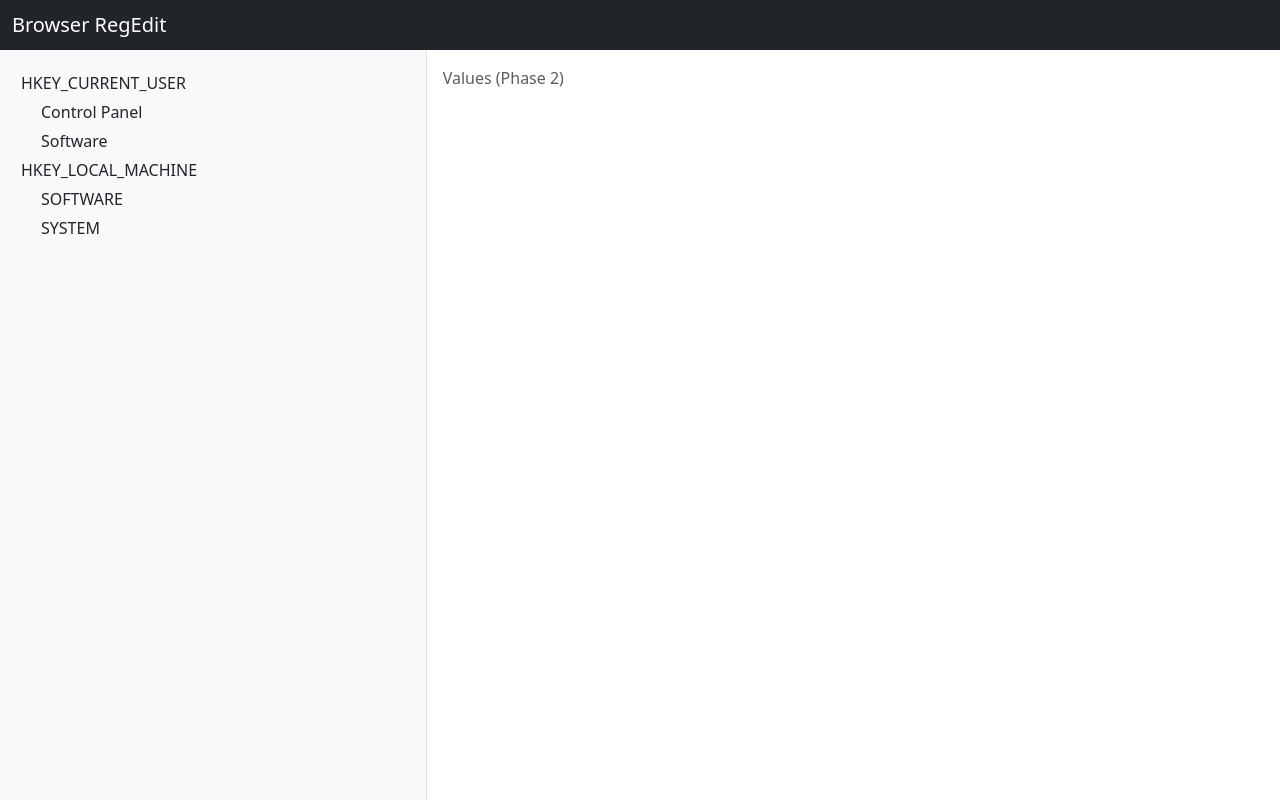
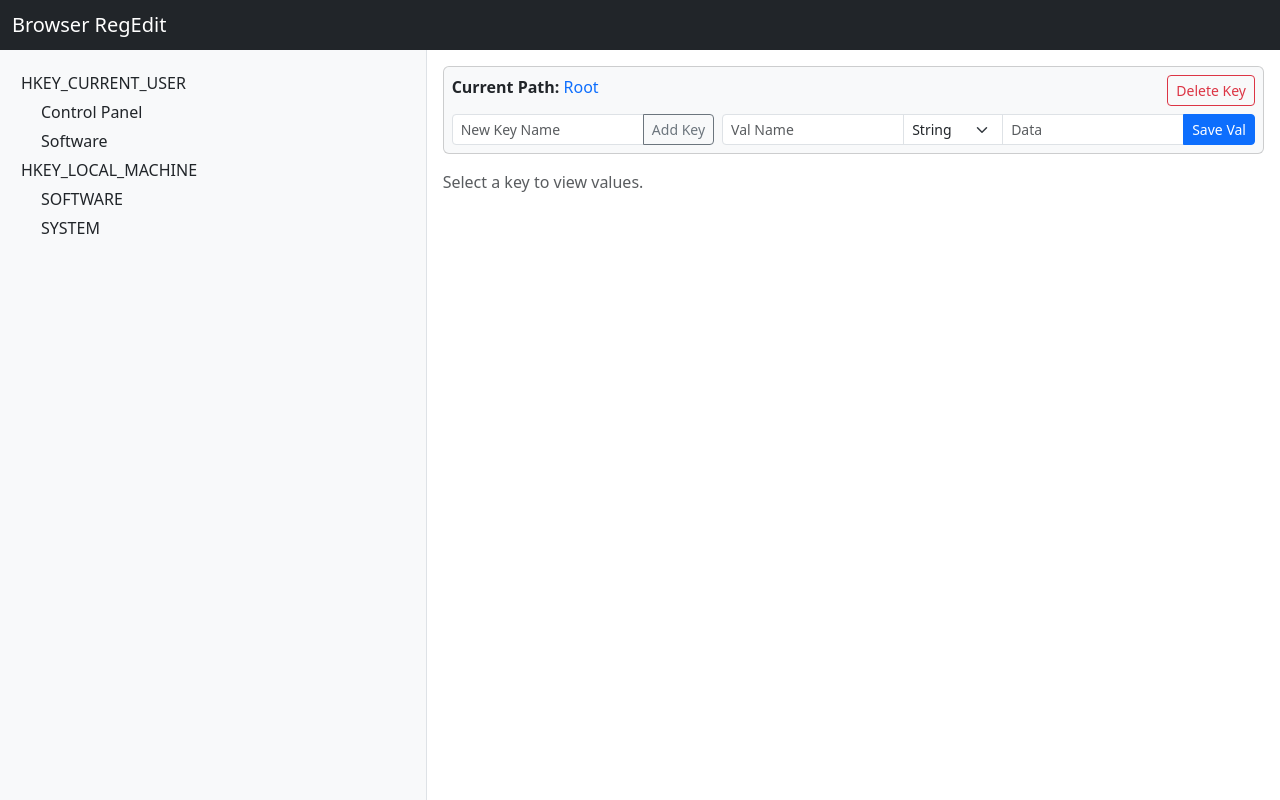
Before and after one commit to TofuAndRice/PYTHON_2025, a Flask app: page / in a window 1280 px wide. Run offline with Flask 3, Linux system fonts and the light colour scheme.

Commit message:
Phase 3 - Implemented create, edit, and delete operations
- Added create_key, delete_key, set_value, and delete_value to RegistryManager.
- Created API endpoints for POST/DELETE on /api/keys and /api/values.
- Added action toolbar to index.html for creating keys/values.
- Implemented JS functions to handle form submission and table actions.
- Added Edit/Delete buttons to the value list table.

```diff
--- a/app/routes.py
+++ b/app/routes.py
@@ -7,48 +7,25 @@ This module defines the URL endpoints for the web interface and API.
 from flask import Blueprint, render_template, jsonify, request
 from app import registry_manager
 
-# Define the main blueprint
 main = Blueprint('main', __name__)
 
 @main.route('/')
 def index():
-    """
-    Render the main application interface.
-
-    Returns:
-        str: The rendered HTML for the index page.
-    """
     return render_template('index.html')
 
 @main.route('/api/tree')
 def get_tree():
-    """
-    API Endpoint: Get the full key hierarchy.
-
-    Returns:
-        JSON: Nested dictionary of keys.
-    """
     tree_data = registry_manager.get_tree()
     return jsonify(tree_data)
 
 @main.route('/api/values')
 def get_values():
-    """
-    API Endpoint: Get values for a specific key path.
-
-    Query Params:
-        path (str): The registry path (e.g. "HKEY_CURRENT_USER\Software")
-
-    Returns:
-        JSON: List of value objects or error.
-    """
     path = request.args.get('path', '')
     key_node = registry_manager.get_key(path)
 
     if key_node is None:
         return jsonify({"error": "Key not found"}), 404
 
-    # Convert values dict to a list for easier frontend rendering
     values_list = []
     for name, details in key_node["values"].items():
         values_list.append({
@@ -58,3 +35,44 @@ def get_values():
         })
 
     return jsonify({"values": values_list, "path": path})
+
+@main.route('/api/keys', methods=['POST', 'DELETE'])
+def manage_keys():
+    """Handle creation and deletion of keys."""
+    data = request.json
+    path = data.get('path', '')
+
+    if request.method == 'POST':
+        name = data.get('name')
+        if not name:
+            return jsonify({"error": "Name required"}), 400
+        success, msg = registry_manager.create_key(path, name)
+
+    elif request.method == 'DELETE':
+        success, msg = registry_manager.delete_key(path)
+
+    if success:
+        return jsonify({"message": msg})
+    return jsonify({"error": msg}), 400
+
+@main.route('/api/values', methods=['POST', 'DELETE'])
+def manage_values():
+    """Handle creation, update, and deletion of values."""
+    data = request.json
+    path = data.get('path', '')
+    name = data.get('name')
+
+    if not name:
+        return jsonify({"error": "Name required"}), 400
+
+    if request.method == 'POST':
+        val_type = data.get('type')
+        val_data = data.get('data')
+        success, msg = registry_manager.set_value(path, name, val_type, val_data)
+
+    elif request.method == 'DELETE':
+        success, msg = registry_manager.delete_value(path, name)
+
+    if success:
+        return jsonify({"message": msg})
+    return jsonify({"error": msg}), 400
--- a/app/static/js/app.js
+++ b/app/static/js/app.js
@@ -5,80 +5,66 @@
 
 console.log("Browser RegEdit initialized.");
 
-// State
 let currentPath = "";
 
 document.addEventListener("DOMContentLoaded", () => {
     loadTree();
 });
 
-/**
- * Fetch and render the registry key hierarchy.
- */
+// --- Read Operations ---
+
 function loadTree() {
     fetch('/api/tree')
         .then(response => response.json())
         .then(data => {
             const treeContainer = document.getElementById('tree-panel');
-            treeContainer.innerHTML = ''; // Clear loading text
+            treeContainer.innerHTML = '';
             treeContainer.appendChild(renderTreeNode(data, ""));
         })
         .catch(err => console.error("Error loading tree:", err));
 }
 
-/**
- * Recursive function to build the tree DOM.
- * @param {Object} node - The current node in the tree structure.
- * @param {String} path - The cumulative path to this node.
- */
 function renderTreeNode(node, path) {
     const ul = document.createElement('ul');
     ul.className = 'tree-list';
-    if (path === "") ul.style.paddingLeft = "0"; // Root level
+    if (path === "") ul.style.paddingLeft = "0";
 
     for (const keyName in node) {
         const li = document.createElement('li');
-
-        // Calculate full path for this key
         const fullPath = path ? `${path}\\${keyName}` : keyName;
 
-        // Create the clickable label
         const span = document.createElement('span');
         span.className = 'tree-item';
         span.textContent = keyName;
         span.onclick = (e) => {
-            e.stopPropagation(); // Prevent bubbling
+            e.stopPropagation();
             selectKey(fullPath, span);
         };
 
         li.appendChild(span);
 
-        // Recursively render children if any
         if (Object.keys(node[keyName]).length > 0) {
             li.appendChild(renderTreeNode(node[keyName], fullPath));
         }
-
         ul.appendChild(li);
     }
     return ul;
 }
 
-/**
- * Handle key selection: highlight UI and fetch values.
- */
 function selectKey(path, domElement) {
     currentPath = path;
+    document.getElementById('display-path').textContent = path;
 
-    // UI: Update active state
+    // Clear inputs
+    document.getElementById('new-key-name').value = '';
+    clearValueForm();
+
     document.querySelectorAll('.tree-item').forEach(el => el.classList.remove('active'));
-    domElement.classList.add('active');
+    if(domElement) domElement.classList.add('active');
 
     loadValues(path);
 }
 
-/**
- * Fetch and render values for the selected path.
- */
 function loadValues(path) {
     fetch(`/api/values?path=${encodeURIComponent(path)}`)
         .then(response => response.json())
@@ -88,38 +74,43 @@ function loadValues(path) {
         .catch(err => console.error("Error loading values:", err));
 }
 
-/**
- * Render the values table in the right panel.
- */
 function renderValuesTable(values) {
     const listPanel = document.getElementById('list-panel');
 
-    let html = `<h5>${currentPath || "Root"}</h5>`;
-
     if (!values || values.length === 0) {
-        html += '<p class="text-muted">No values found.</p>';
-        listPanel.innerHTML = html;
+        listPanel.innerHTML = '<p class="text-muted">No values found.</p>';
         return;
     }
 
-    html += `
-        <table class="table table-hover table-sm">
-            <thead>
+    let html = `
+        <table class="table table-hover table-sm border">
+            <thead class="table-light">
                 <tr>
                     <th>Name</th>
                     <th>Type</th>
                     <th>Data</th>
+                    <th style="width: 120px;">Actions</th>
                 </tr>
             </thead>
             <tbody>
     `;
 
     values.forEach(val => {
+        // Escape quotes for the onclick handlers
+        const safeName = val.name.replace(/"/g, '&quot;');
+        const safeData = String(val.data).replace(/"/g, '&quot;');
+
         html += `
             <tr>
                 <td>${val.name}</td>
                 <td>${val.type}</td>
                 <td class="text-break">${val.data}</td>
+                <td>
+                    <button class="btn btn-sm btn-link p-0 text-decoration-none"
+                        onclick="fillEditForm('${safeName}', '${val.type}', '${safeData}')">Edit</button>
+                    <button class="btn btn-sm btn-link p-0 text-decoration-none text-danger ms-2"
+                        onclick="deleteValue('${safeName}')">Del</button>
+                </td>
             </tr>
         `;
     });
@@ -127,3 +118,96 @@ function renderValuesTable(values) {
     html += `</tbody></table>`;
     listPanel.innerHTML = html;
 }
+
+// --- Write Operations ---
+
+function createKey() {
+    const name = document.getElementById('new-key-name').value;
+    if(!name) return;
+
+    fetch('/api/keys', {
+        method: 'POST',
+        headers: {'Content-Type': 'application/json'},
+        body: JSON.stringify({ path: currentPath, name: name })
+    })
+    .then(res => res.json())
+    .then(data => {
+        if(data.error) alert(data.error);
+        else {
+            loadTree(); // Refresh tree
+            document.getElementById('new-key-name').value = '';
+        }
+    });
+}
+
+function deleteCurrentKey() {
+    if(!confirm("Are you sure you want to delete this key and all subkeys?")) return;
+
+    fetch('/api/keys', {
+        method: 'DELETE',
+        headers: {'Content-Type': 'application/json'},
+        body: JSON.stringify({ path: currentPath })
+    })
+    .then(res => res.json())
+    .then(data => {
+        if(data.error) alert(data.error);
+        else {
+            // Reset to root or parent (simplified to root for now)
+            currentPath = "";
+            document.getElementById('display-path').textContent = "Root";
+            document.getElementById('list-panel').innerHTML = "";
+            loadTree();
+        }
+    });
+}
+
+function saveValue() {
+    const name = document.getElementById('val-name').value;
+    const type = document.getElementById('val-type').value;
+    const data = document.getElementById('val-data').value;
+
+    if(!name) return;
+
+    fetch('/api/values', {
+        method: 'POST',
+        headers: {'Content-Type': 'application/json'},
+        body: JSON.stringify({ path: currentPath, name: name, type: type, data: data })
+    })
+    .then(res => res.json())
+    .then(data => {
+        if(data.error) alert(data.error);
+        else {
+            loadValues(currentPath);
+            clearValueForm();
+        }
+    });
+}
+
+function deleteValue(name) {
+    if(!confirm(`Delete value "${name}"?`)) return;
+
+    fetch('/api/values', {
+        method: 'DELETE',
+        headers: {'Content-Type': 'application/json'},
+        body: JSON.stringify({ path: currentPath, name: name })
+    })
+    .then(res => res.json())
+    .then(data => {
+        if(data.error) alert(data.error);
+        else loadValues(currentPath);
+    });
+}
+
+// --- Helpers ---
+
+function fillEditForm(name, type, data) {
+    document.getElementById('val-name').value = name;
+    document.getElementById('val-type').value = type;
+    document.getElementById('val-data').value = data;
+}
+
+function clearValueForm() {
+    document.getElementById('val-name').value = '';
+    document.getElementById('val-data').value = '';
+    document.getElementById('val-type').value = 'REG_SZ';
+}
--- a/app/templates/index.html
+++ b/app/templates/index.html
@@ -17,11 +17,42 @@
 
     <div class="container-fluid flex-grow-1 d-flex overflow-hidden p-0">
         <div class="col-4 border-end bg-light p-3 overflow-auto" id="tree-panel">
-            <p class="text-muted">Registry Tree (Phase 2)</p>
+            <p class="text-muted">Loading tree...</p>
         </div>
 
-        <div class="col-8 p-3 overflow-auto" id="list-panel">
-            <p class="text-muted">Values (Phase 2)</p>
+        <div class="col-8 p-3 overflow-auto d-flex flex-column" id="right-panel">
+            <div class="card mb-3 p-2 bg-light">
+                <div class="row g-2">
+                    <div class="col-12">
+                        <strong>Current Path:</strong> <span id="display-path" class="text-primary">Root</span>
+                        <button class="btn btn-sm btn-outline-danger float-end" onclick="deleteCurrentKey()">Delete Key</button>
+                    </div>
+
+                    <div class="col-md-4">
+                        <div class="input-group input-group-sm">
+                            <input type="text" id="new-key-name" class="form-control" placeholder="New Key Name">
+                            <button class="btn btn-outline-secondary" onclick="createKey()">Add Key</button>
+                        </div>
+                    </div>
+
+                    <div class="col-md-8">
+                        <div class="input-group input-group-sm">
+                            <input type="text" id="val-name" class="form-control" placeholder="Val Name">
+                            <select id="val-type" class="form-select" style="max-width: 100px;">
+                                <option value="REG_SZ">String</option>
+                                <option value="REG_DWORD">DWORD</option>
+                                <option value="REG_BINARY">Binary</option>
+                            </select>
+                            <input type="text" id="val-data" class="form-control" placeholder="Data">
+                            <button class="btn btn-primary" onclick="saveValue()">Save Val</button>
+                        </div>
+                    </div>
+                </div>
+            </div>
+
+            <div id="list-panel" class="flex-grow-1">
+                <p class="text-muted">Select a key to view values.</p>
+            </div>
         </div>
     </div>
 
```
Also changed, not shown: app/registry.py (+54 -26 lines).
